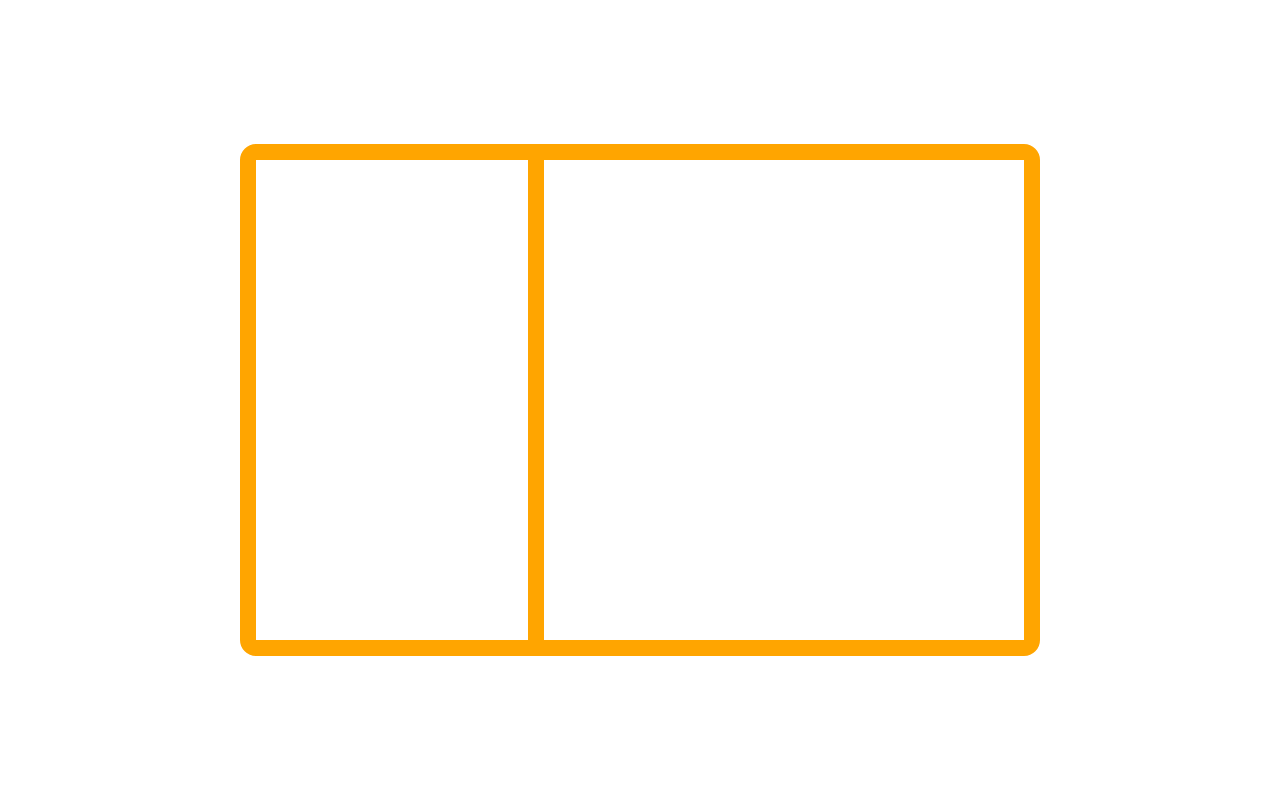
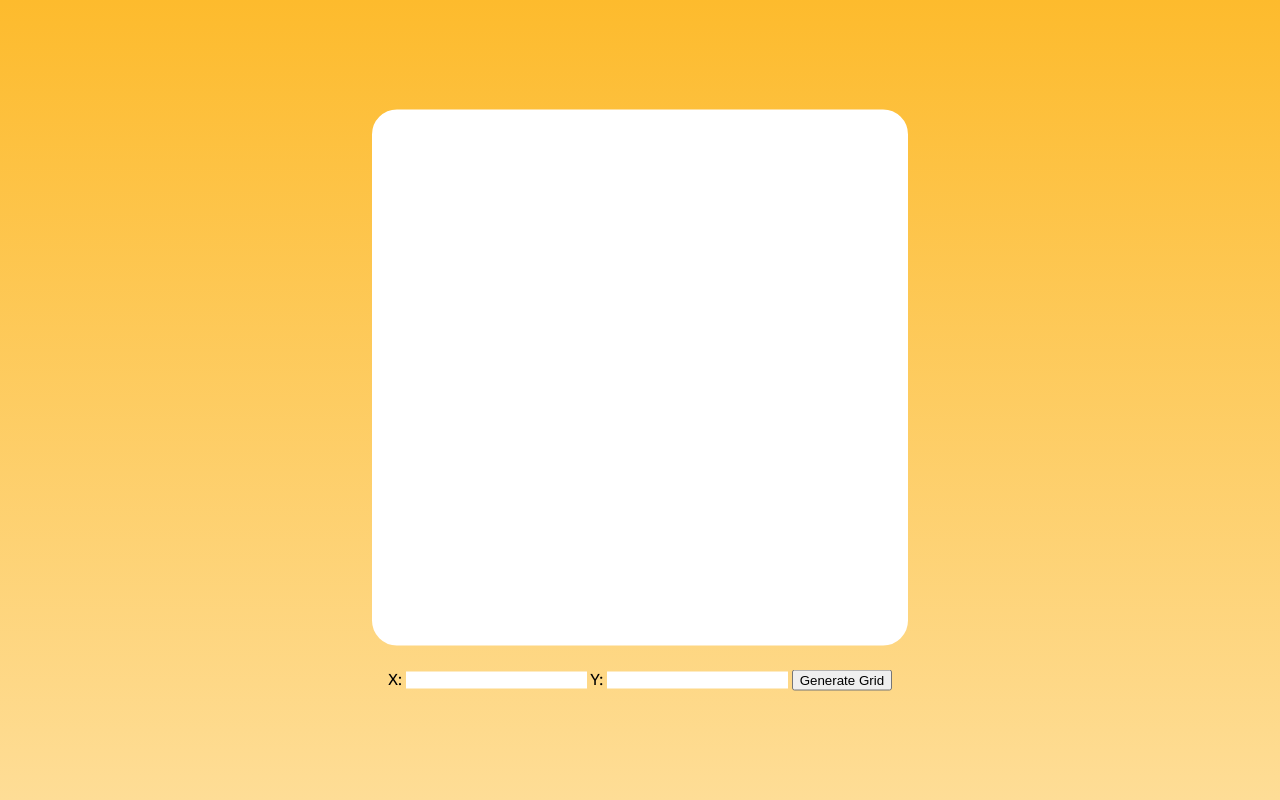
Before and after one commit to Dramura5088/Dramura5088.github.io, a plain HTML site: page index.html in a window 1280 px wide. Shown: the top 800 px of the page. Drawn offline with nearby package versions, Linux system fonts and the light colour scheme; a web font is replaced by a local one.

Commit message:
jobbade på saker ig
ye idk

```diff
--- a/index.html
+++ b/index.html
@@ -1,14 +1,27 @@
 <!DOCTYPE html>
 <html>
     <head>
-        <link href="https://fonts.googleapis.com/css2?family=Odibee+Sans&display=swap" rel="stylesheet">
+        <script src="https://ajax.googleapis.com/ajax/libs/jquery/3.6.0/jquery.min.js"></script>
+        <link rel="preconnect" href="https://fonts.googleapis.com">
+        <link rel="preconnect" href="https://fonts.gstatic.com" crossorigin>
+        <link href="https://fonts.googleapis.com/css2?family=Ubuntu&display=swap" rel="stylesheet">
         <link href="style.css" rel="stylesheet" type="text/css" />
         <script src="script.js"></script>
     </head>
     <body>
-        <div id = "holder">
-            <div id = "buttonHolder"></div>
-            <div id = "gridHolder"></div>
+        <div id="holder">
+            <div id="gridHolder">
+
+            </div>
+            <div id="buttonHolder">
+                <form id = "form">
+                    <label for="x">X: </label>
+                    <input type="number" id = "x" name ="x">
+                    <label for="y">Y: </label>
+                    <input type="number" id = "y" name ="y">
+                    <button id="GenerateGridForm"> Generate Grid </button>
+                </form>
+            </div>
         </div>
     </body>
 </html>
--- a/script.js
+++ b/script.js
@@ -0,0 +1,17 @@
+function GenerateGrid(){
+    //alert("it works"); It works.
+
+}
+
+class Tile {
+    constructor( x, y){
+        this.x = x;
+        this.y = y;
+    }
+}
+
+$( "#GenerateGridForm" ).click(function() { alert("no");
+    console.log( $( "#form" ).serializeArray() );
+    event.preventDefault();
+
+  });
--- a/style.css
+++ b/style.css
@@ -1,24 +1,22 @@
 :root {
+    font-family: 'Ubuntu', sans-serif;
     color: black;
     --main-colour: orange;
-    --second-colour: red;
+    --second-colour: white;
 }
 
 body {
     margin: 0px;
     min-width: 100vw;
-    min-height: 100vh;
+    min-height: 200vh;
+
+    background: rgb(255,255,255);
+    background: linear-gradient(0deg, rgba(255,255,255,1) 0%, rgba(253,187,45,1) 100%);
 }
 
 #holder {
-
-    min-height: 60vh;
-    max-height: 60vh;
-
     min-width: 60vw;
     max-width: 60vw;
-    border-radius: 1rem;
-    border: 2vh solid var(--main-colour);
 
     margin: 0;
     position: absolute;
@@ -28,26 +26,34 @@ body {
     transform: translate(-50%, -50%);
 
     display: flex;
-    flex-direction: row;
-    justify-content: flex-end;
+    flex-direction: column;
+    align-items: center;
 }
 
 #gridHolder {
-    min-height: 60vh;
-    max-height: 60vh;
+    height: 40vw;
+    width: 40vw;
 
-    min-width: 60vh;
-    max-width: 60vh;
+    border:white solid 1vw;
+    border-radius: 25px;
 
-    margin: 0px;
-    border-left: 2vh solid var(--main-colour);
-    background-color: var(white);
+    background-color: white;
+    justify-self: center;
+    margin-bottom: 3vh;
 }
 
-#buttonHolder {
-    min-height: 20vh;
-    max-height: 20vh;
+#buttonHolder{
+    margin:auto;
+}
 
-    min-width: 20vw;
-    max-width: 20vw;
+input{
+    border:none;
 }
+
+.row{
+
+}
+
+.column{
+
+}
```
